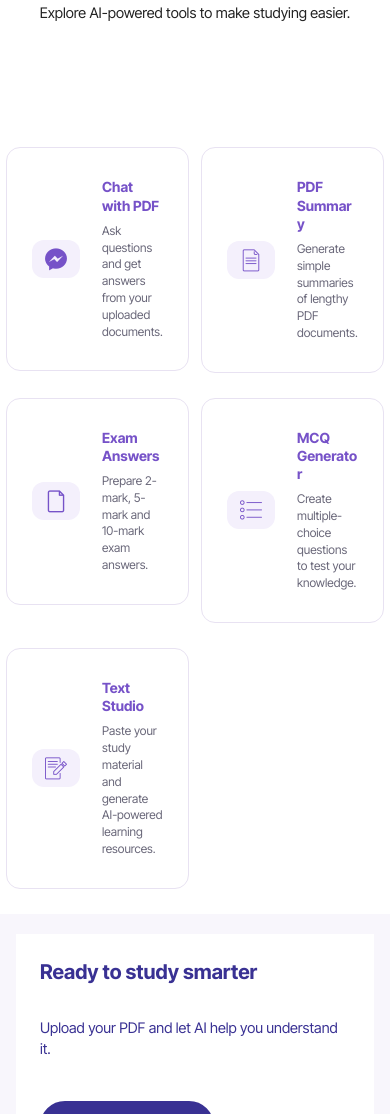
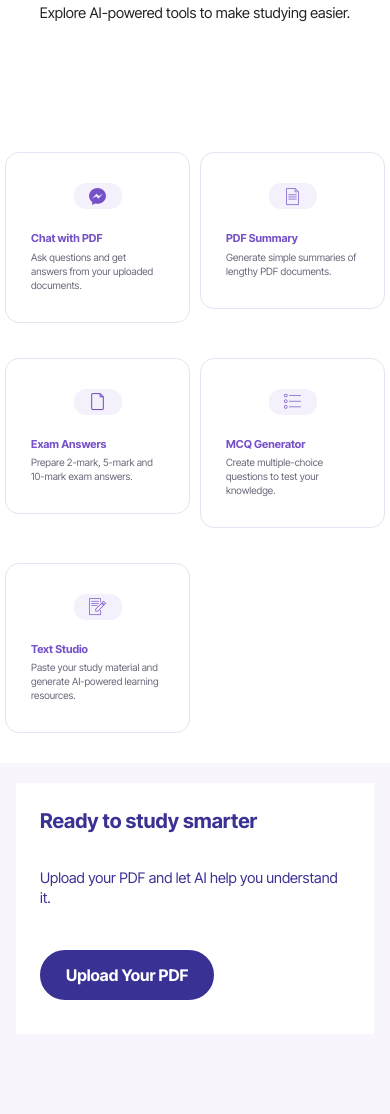
Before and after one commit to sinan5748/Learnova, a plain HTML site: page Frontend/index.html in a window 390 px wide. Shown: the part 908-2022 px from the top of the page. Drawn offline with nearby package versions, Linux system fonts and the light colour scheme; no server answers.

Commit message:
improving feature card 3

```diff
--- a/Frontend/css/pdf-viewer.css
+++ b/Frontend/css/pdf-viewer.css
@@ -1171,51 +1171,48 @@ button.study-feature-card:hover {
 
 @media (max-width: 576px) {
 
-    /* Two feature cards per row */
     .study-features .row > [class*="col-"] {
         flex: 0 0 50%;
         max-width: 50%;
-        padding-left: 6px;
-        padding-right: 6px;
+        padding: 5px;
     }
 
-    /* Compact card layout */
     .study-feature-card {
         display: flex;
-        flex-direction: row;
-        align-items: center;
-        gap: 10px;
-        padding: 12px;
+        flex-direction: column;
+        align-items: flex-start;
+        gap: 6px;
+        padding: 9px;
         width: 100%;
         box-sizing: border-box;
     }
 
-    /* Smaller icon */
     .study-feature-icon {
-        flex: 0 0 38px;
-        width: 38px;
-        height: 38px;
+        width: 26px;
+        height: 26px;
+        flex: 0 0 26px;
     }
 
     .study-feature-icon span {
-        font-size: 22px !important;
+        font-size: 17px !important;
     }
 
-    /* Give text the remaining width */
     .study-feature-content {
-        flex: 1;
+        width: 100%;
         min-width: 0;
-        width: auto;
     }
 
+    .study-feature-content h3,
     .study-feature-content h4,
     .study-feature-content h5 {
-        font-size: 14px;
+        font-size: 11px !important;
         line-height: 1.3;
+        margin-bottom: 4px;
     }
 
     .study-feature-content p {
-        font-size: 12px;
+        font-size: 10px !important;
         line-height: 1.4;
+        margin-bottom: 0;
     }
 }
```
